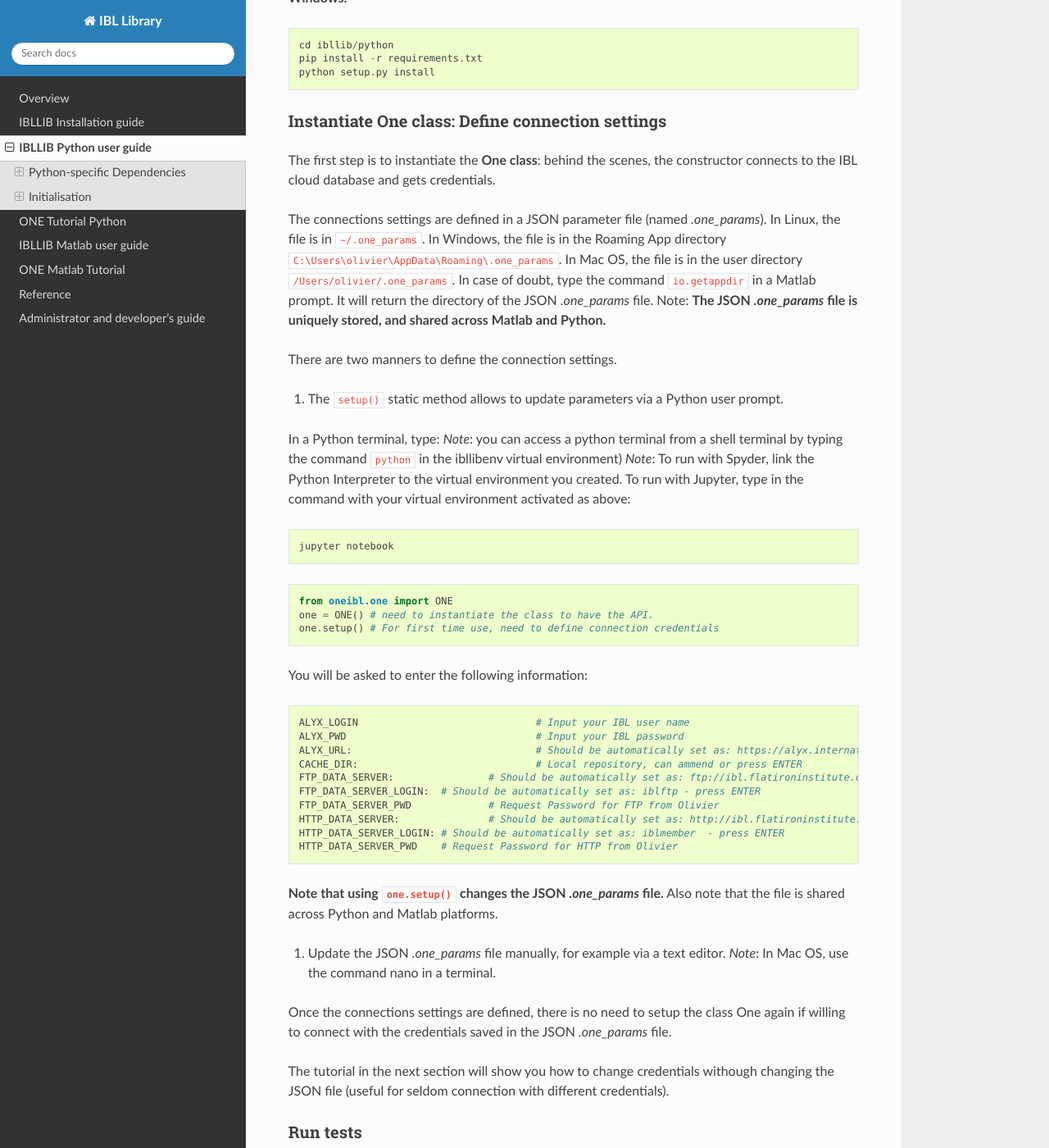
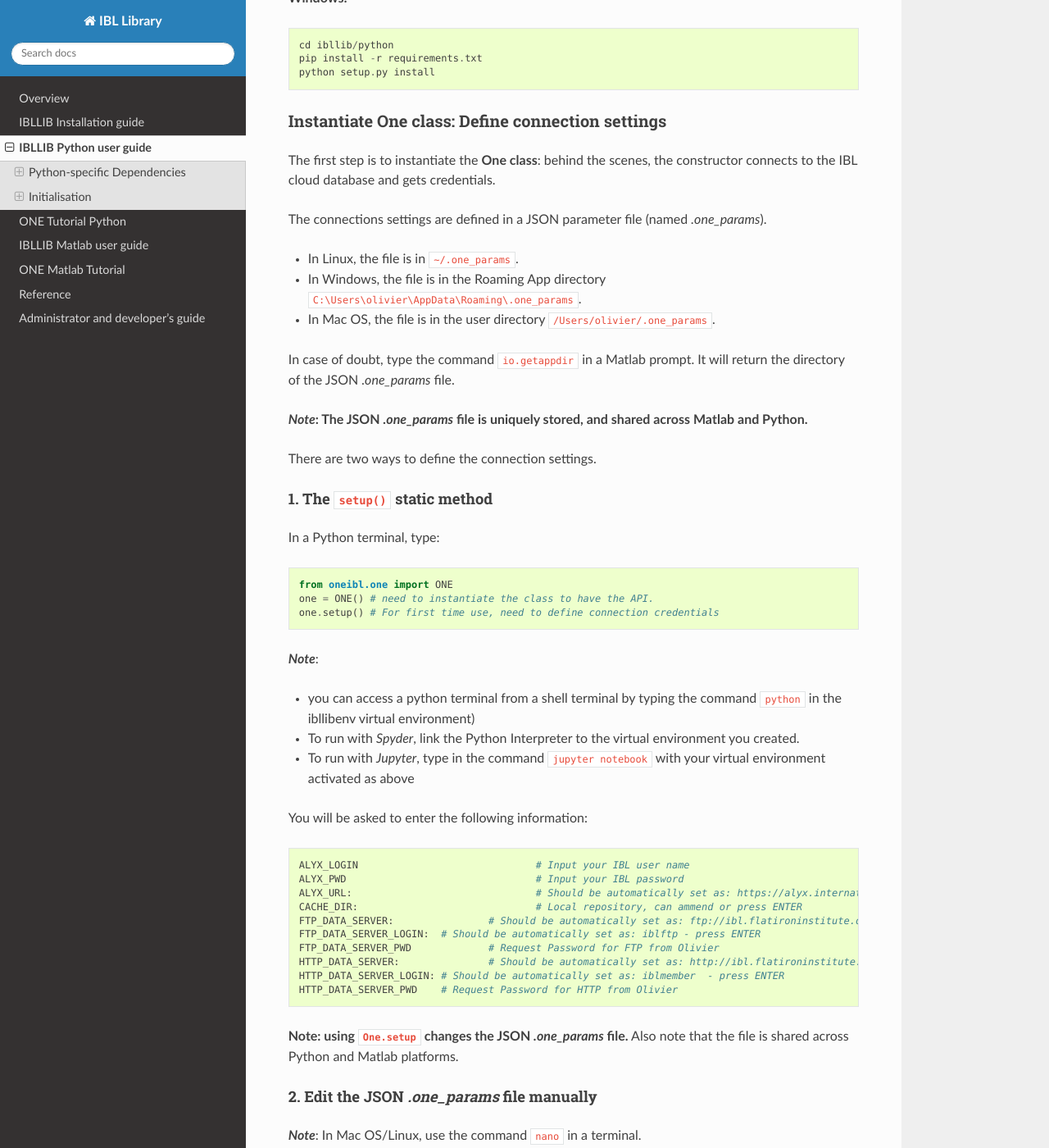
Before and after one commit to int-brain-lab/ibllib, a Sphinx documentation site: the page built from docs/02a_installation_python.md, in a window 1280 px wide and 1400 px high, scrolled down 1445 px. Shown: the whole window at 82% size. Built offline with Sphinx 7.4.7 and the Read the Docs theme 2.0.0, drawn with Linux system fonts in a browser that asks for light colours; some of the changed text lies outside the part shown.

Commit message:
Review before doc PR

````diff
--- a/docs/02a_installation_python.md
+++ b/docs/02a_installation_python.md
@@ -67,32 +67,32 @@ python setup.py install
 The first step is to instantiate the **One class**: behind the scenes, the constructor connects to the IBL cloud database and gets credentials.
 
 The connections settings are defined in a JSON parameter file (named *.one_params*).
-In Linux, the file is in `~/.one_params`.
-In Windows, the file is in the Roaming App directory `C:\Users\olivier\AppData\Roaming\.one_params`.
-In Mac OS, the file is in the user directory `/Users/olivier/.one_params`.
+-   In Linux, the file is in `~/.one_params`.
+-   In Windows, the file is in the Roaming App directory `C:\Users\olivier\AppData\Roaming\.one_params`.
+-   In Mac OS, the file is in the user directory `/Users/olivier/.one_params`.
+
 In case of doubt, type the command `io.getappdir` in a Matlab prompt. It will return the directory of the JSON *.one_params* file.
-Note: **The JSON *.one_params* file is uniquely stored, and shared across Matlab and Python.**
+
+**_Note_: The JSON _.one_params_ file is uniquely stored, and shared across Matlab and Python.**
 
 
-There are two manners to define the connection settings.
+There are two ways to define the connection settings.
 
-1. The `setup()` static method allows to update parameters via a Python user prompt.
+#### 1. The `setup()` static method
 
 In a Python terminal, type:
-_Note_: you can access a python terminal from a shell terminal by typing the command `python` in the ibllibenv virtual environment)
-_Note_:
-To run with Spyder, link the Python Interpreter to the virtual environment you created.
-To run with Jupyter, type in the command with your virtual environment activated as above:
-```
-jupyter notebook
-```
 
 ```python
 from oneibl.one import ONE
 one = ONE() # need to instantiate the class to have the API.
 one.setup() # For first time use, need to define connection credentials
+```
 
-```
+**_Note_**:
+-   you can access a python terminal from a shell terminal by typing the command `python` in the ibllibenv virtual environment)
+-   To run with _Spyder_, link the Python Interpreter to the virtual environment you created.
+-   To run with _Jupyter_, type in the command `jupyter notebook` with your virtual environment activated as above
+
 
 You will be asked to enter the following information:
 
@@ -109,10 +109,10 @@ HTTP_DATA_SERVER_LOGIN: # Should be automatically set as: iblmember  - press ENT
 HTTP_DATA_SERVER_PWD	# Request Password for HTTP from Olivier
 ```
 
-**Note that using `one.setup()` changes the JSON *.one_params* file.** Also note that the file is shared across Python and Matlab platforms.
+**Note: using `One.setup` changes the JSON *.one_params* file.** Also note that the file is shared across Python and Matlab platforms.
 
-2. Update the JSON *.one_params* file manually, for example via a text editor.
-_Note_: In Mac OS, use the command nano in a terminal.
+#### 2. Edit the JSON *.one_params* file manually
+**_Note_**: In Mac OS/Linux, use the command `nano` in a terminal.
 
 
 Once the connections settings are defined, there is no need to setup the class One again if willing to connect with the credentials saved in the JSON *.one_params* file.
@@ -123,10 +123,8 @@ The tutorial in the next section will show you how to change credentials withoug
 ### Run tests
 Exit the python terminal.
 In a shell terminal, in the ibllibenv, `cd python` (as above) and write the following:
-
-
-**Linux and Mac OS**: `source run_tests`
-**Windows**: `call run_tests.bat`
+-   **Linux and Mac OS**: `source run_tests`
+-   **Windows**: `call run_tests.bat`
 
 
 
````
Also changed, not shown: other parts of docs/02a_installation_python.md (+2 -2 lines), docs/01b_installation_general.md (+8 -7 lines), docs/02b_tutorial_python.md (+5 -2 lines), docs/03a_installation_matlab.md (+14 -14 lines), docs/03b_tutorial_matlab.md (+15 -15 lines).
